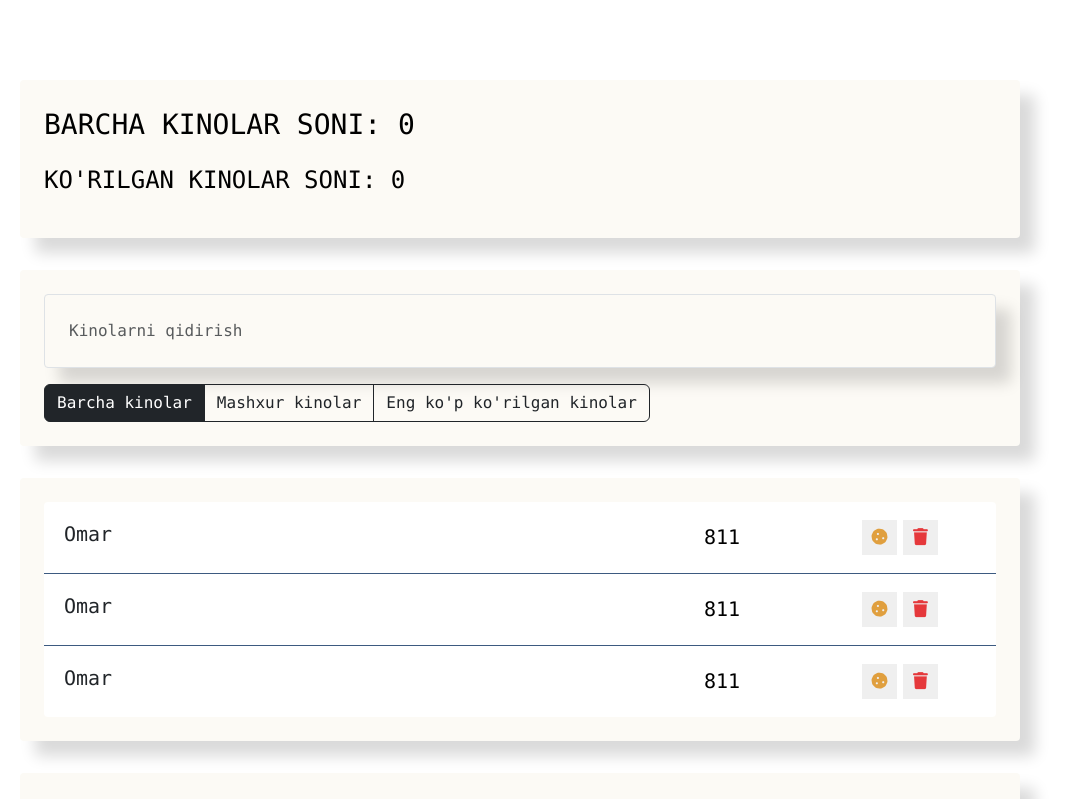
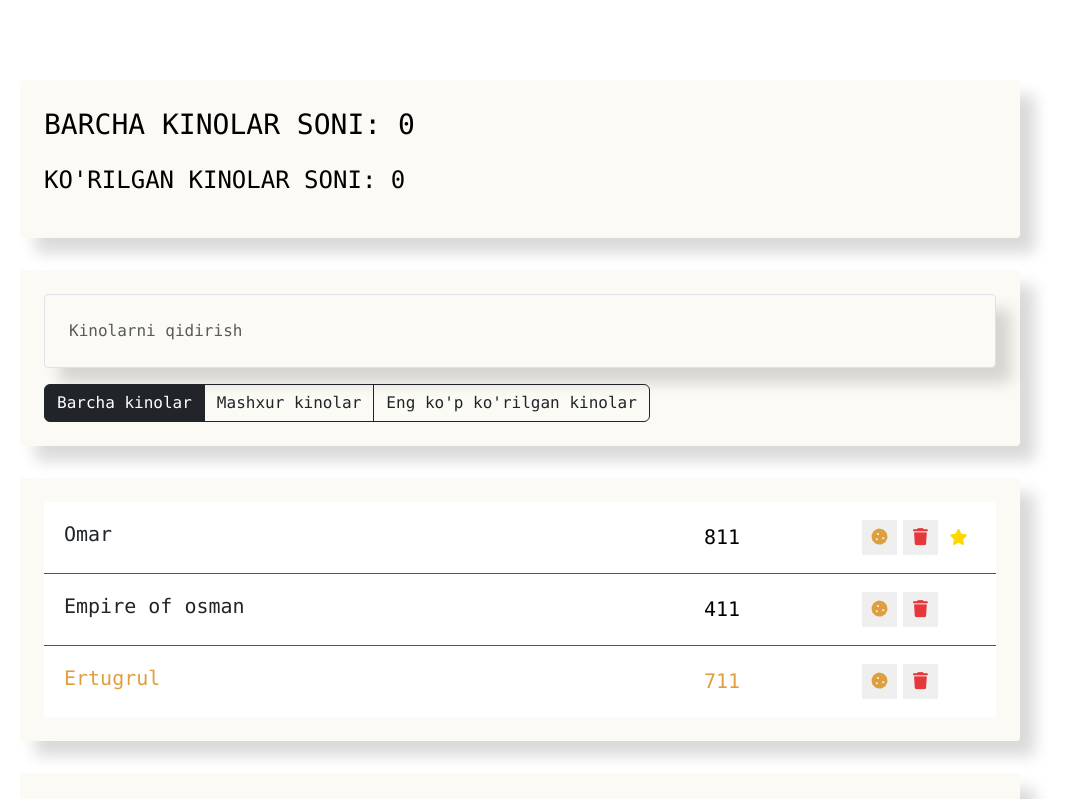
Before and after one commit to khamdullaevuz/movie-app-vue, a Vue app: page / in a window 1280 px wide. Shown: the top 799 px of the page, without its empty margins (120-1189 px from the left). Built offline with nearby package versions, Linux system fonts and the light colour scheme.

Commit message:
customizing views

```diff
--- a/src/components/movie-list-item/MovieListItem.vue
+++ b/src/components/movie-list-item/MovieListItem.vue
@@ -1,7 +1,10 @@
 <template>
-  <li class="list-group-item d-flex justify-content-between">
-    <span class="list-group-item-label">Omar</span>
-    <input type="number" class="list-group-item-input" defaultValue="811" />
+  <li
+    class="list-group-item d-flex justify-content-between"
+    :class="[{ like: movie.like }, { favourite: movie.favourite }]"
+  >
+    <span class="list-group-item-label">{{ movie.name }}</span>
+    <input type="number" class="list-group-item-input" :value="movie.viewers" />
 
     <div class="d-flex justify-content-center align-items-center">
       <button type="button" class="btn-cookie btn-sm">
@@ -18,7 +21,14 @@
 </template>
 
 <script>
-export default {};
+export default {
+  props: {
+    movie: {
+      type: Object,
+      required: true,
+    },
+  },
+};
 </script>
 
 <style scoped>
--- a/src/components/movie-list/MovieList.vue
+++ b/src/components/movie-list/MovieList.vue
@@ -1,8 +1,6 @@
 <template>
   <ul class="movie-list list-group">
-    <MovieListItem />
-    <MovieListItem />
-    <MovieListItem />
+    <MovieListItem v-for="movie in movies" :movie="movie" />
   </ul>
 </template>
 
@@ -11,6 +9,30 @@
 export default {
   components: {
     MovieListItem,
+  },
+  data() {
+    return {
+      movies: [
+        {
+          name: "Omar",
+          viewers: 811,
+          favourite: false,
+          like: true,
+        },
+        {
+          name: "Empire of osman",
+          viewers: 411,
+          favourite: false,
+          like: false,
+        },
+        {
+          name: "Ertugrul",
+          viewers: 711,
+          favourite: true,
+          like: false,
+        },
+      ],
+    };
   },
 };
 </script>
```
